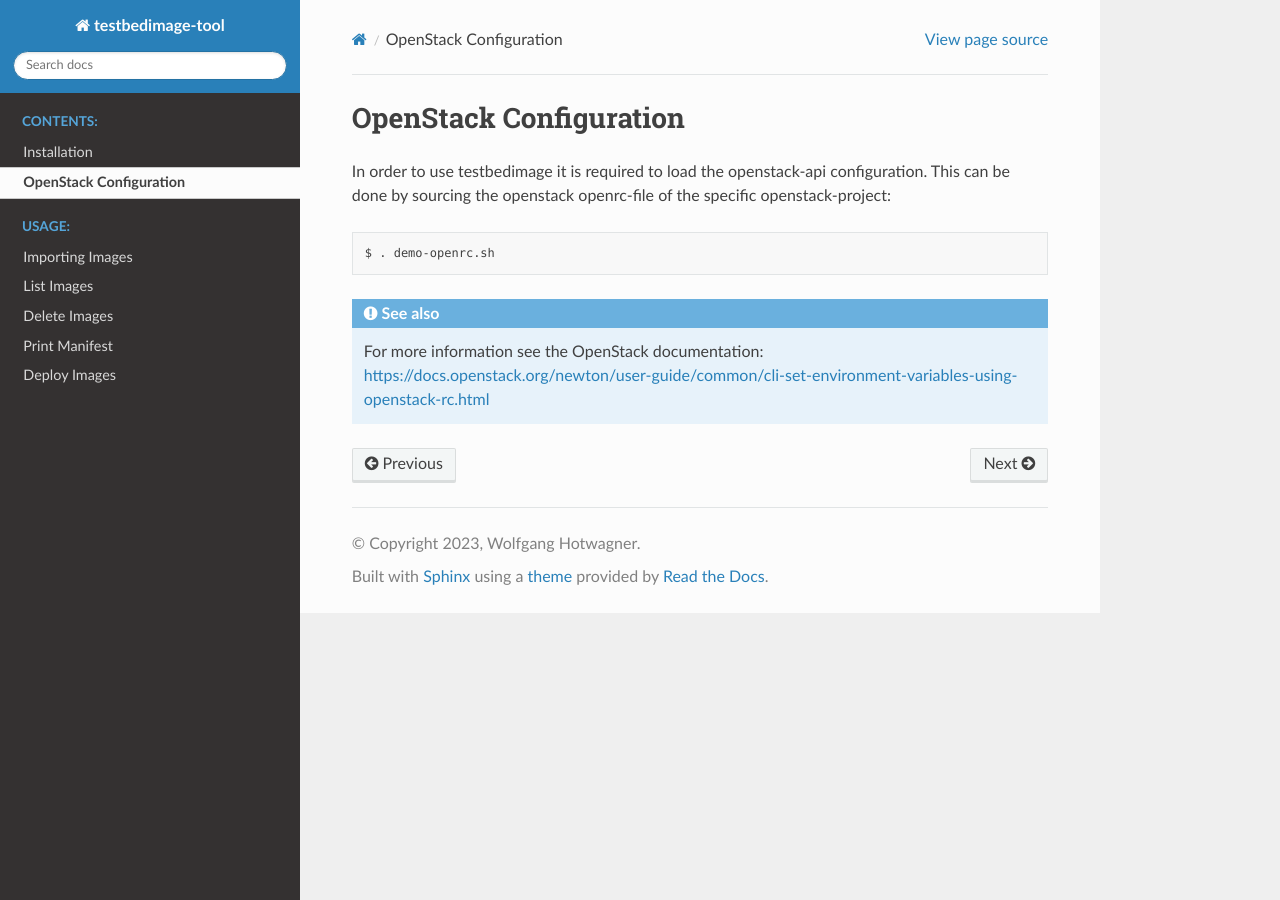
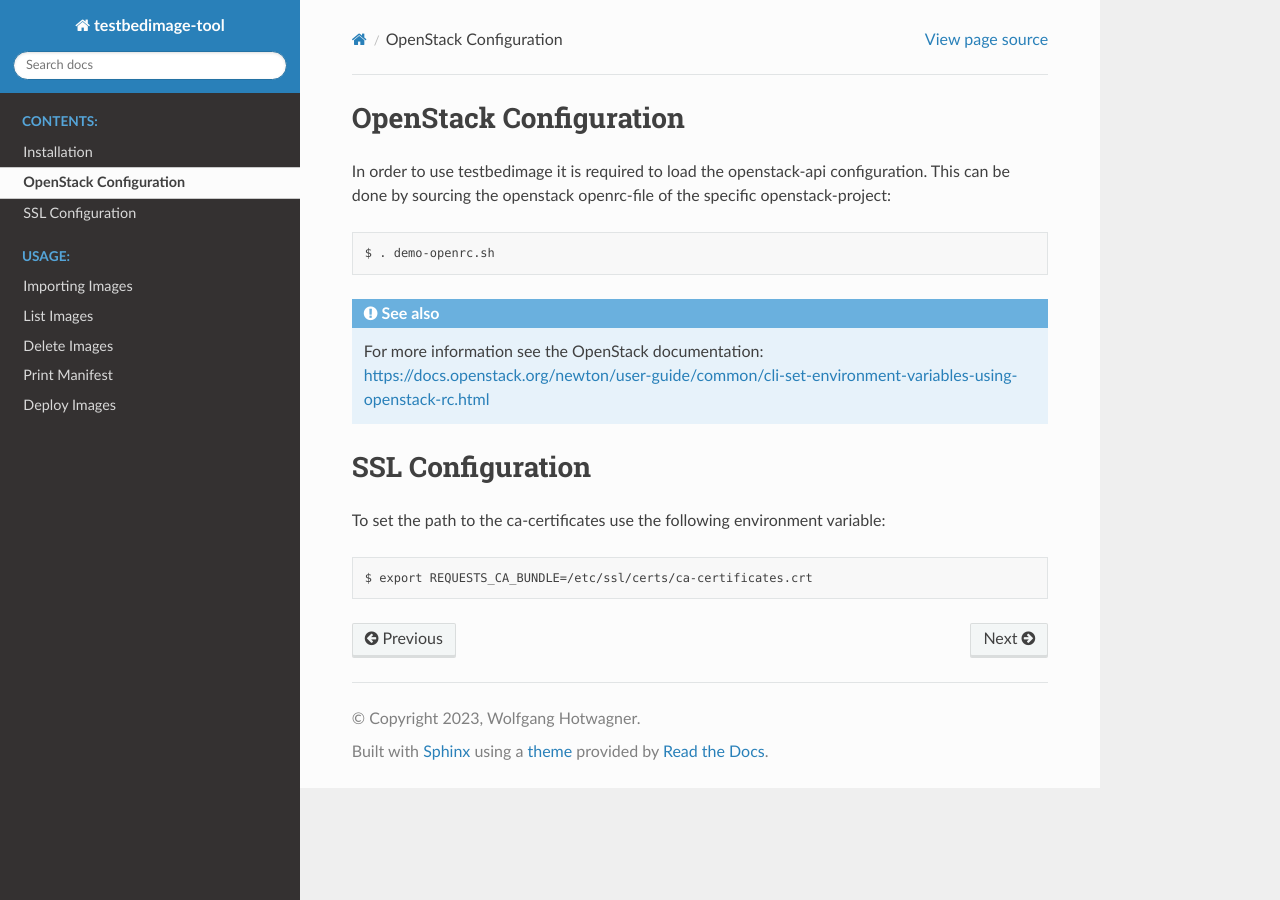
Before and after one commit to ait-testbed/testbedimage-tool, a Sphinx documentation site: the page built from docs/source/config.rst, in a window 1280 px wide. Built offline with Sphinx 7.4.7 and the Read the Docs theme 2.0.0, drawn with Linux system fonts in a browser that asks for light colours.

Commit message:
updated Documenation

```diff
--- a/docs/source/config.rst
+++ b/docs/source/config.rst
@@ -14,3 +14,13 @@ openstack-project:
 .. seealso::
    For more information see the OpenStack documentation:
    https://docs.openstack.org/newton/user-guide/common/cli-set-environment-variables-using-openstack-rc.html
+
+=================
+SSL Configuration
+=================
+
+To set the path to the ca-certificates use the following environment variable:
+
+::
+
+  $ export REQUESTS_CA_BUNDLE=/etc/ssl/certs/ca-certificates.crt
```
